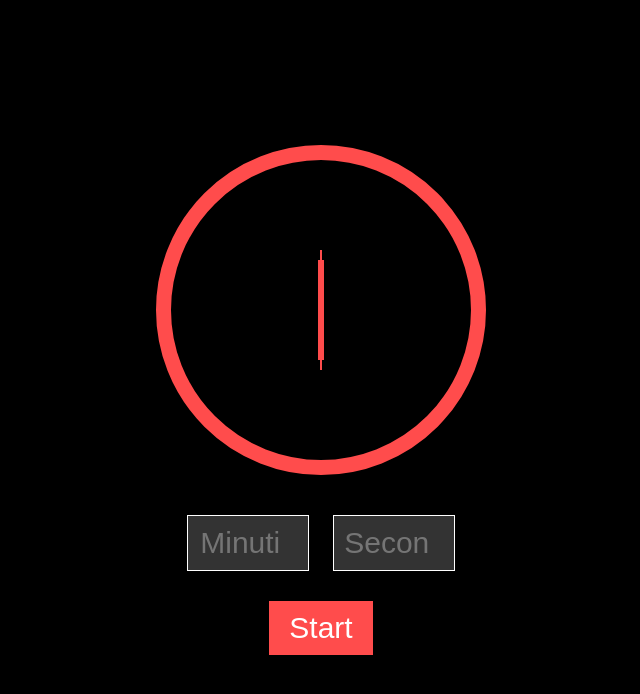
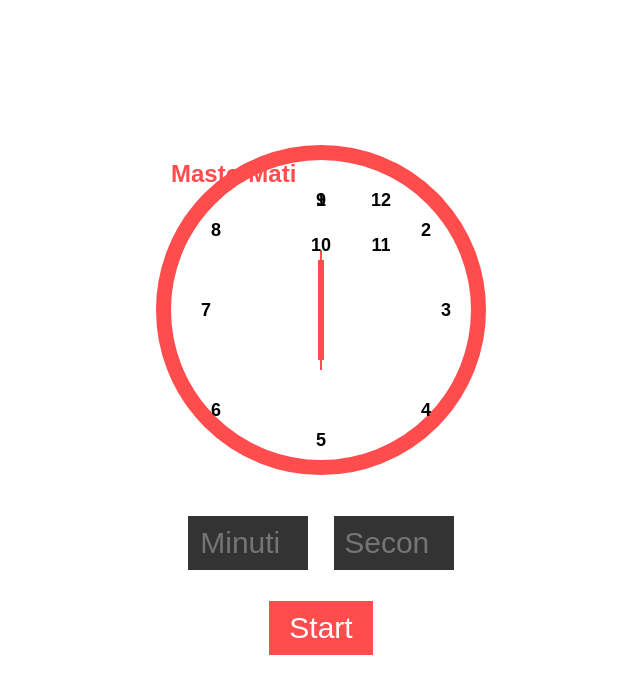
Before and after one commit to Angelo1234565/TIMER, a plain HTML site: page index.html in a window 1280 px wide. Shown: the whole page, without its empty margins (319-959 px from the left). Drawn offline with Linux system fonts and the light colour scheme.

Commit message:
Update index.html

```diff
--- a/index.html
+++ b/index.html
@@ -7,8 +7,8 @@
     <style>
         body {
             font-family: Arial, sans-serif;
-            background-color: #000;
-            color: #fff;
+            background-color: #fff;
+            color: #000;
             display: flex;
             justify-content: center;
             align-items: center;
@@ -26,7 +26,7 @@
             display: flex;
             justify-content: center;
             align-items: center;
-            background-color: black;
+            background-color: white;
             margin-bottom: 30px;
         }
 
@@ -56,6 +56,35 @@
             width: 2px;
             height: 120px;
             transform-origin: 50% 100%;
+        }
+
+        .number {
+            position: absolute;
+            font-size: 18px;
+            font-weight: bold;
+            color: black;
+        }
+
+        .number-1 { top: 10%; left: 50%; transform: translateX(-50%); }
+        .number-2 { top: 20%; left: 85%; transform: translateX(-50%); }
+        .number-3 { top: 50%; left: 90%; transform: translateY(-50%); }
+        .number-4 { top: 80%; left: 85%; transform: translateX(-50%); }
+        .number-5 { top: 90%; left: 50%; transform: translateX(-50%); }
+        .number-6 { top: 80%; left: 15%; transform: translateX(-50%); }
+        .number-7 { top: 50%; left: 10%; transform: translateY(-50%); }
+        .number-8 { top: 20%; left: 15%; transform: translateX(-50%); }
+        .number-9 { top: 10%; left: 50%; transform: translateX(-50%); }
+        .number-10 { top: 25%; left: 50%; transform: translateX(-50%); }
+        .number-11 { top: 25%; left: 70%; transform: translateX(-50%); }
+        .number-12 { top: 10%; left: 70%; transform: translateX(-50%); }
+
+        .masterchef-logo {
+            position: absolute;
+            font-size: 24px;
+            font-weight: bold;
+            color: #ff4c4c;
+            text-align: center;
+            z-index: 10;
         }
 
         .input-container {
@@ -98,6 +127,19 @@
         <div class="clock-face">
             <div class="hand minute-hand" id="minuteHand"></div>
             <div class="hand second-hand" id="secondHand"></div>
+            <div class="masterchef-logo">MasterMati</div>
+            <div class="number number-12">12</div>
+            <div class="number number-1">1</div>
+            <div class="number number-2">2</div>
+            <div class="number number-3">3</div>
+            <div class="number number-4">4</div>
+            <div class="number number-5">5</div>
+            <div class="number number-6">6</div>
+            <div class="number number-7">7</div>
+            <div class="number number-8">8</div>
+            <div class="number number-9">9</div>
+            <div class="number number-10">10</div>
+            <div class="number number-11">11</div>
         </div>
     </div>
 
```
